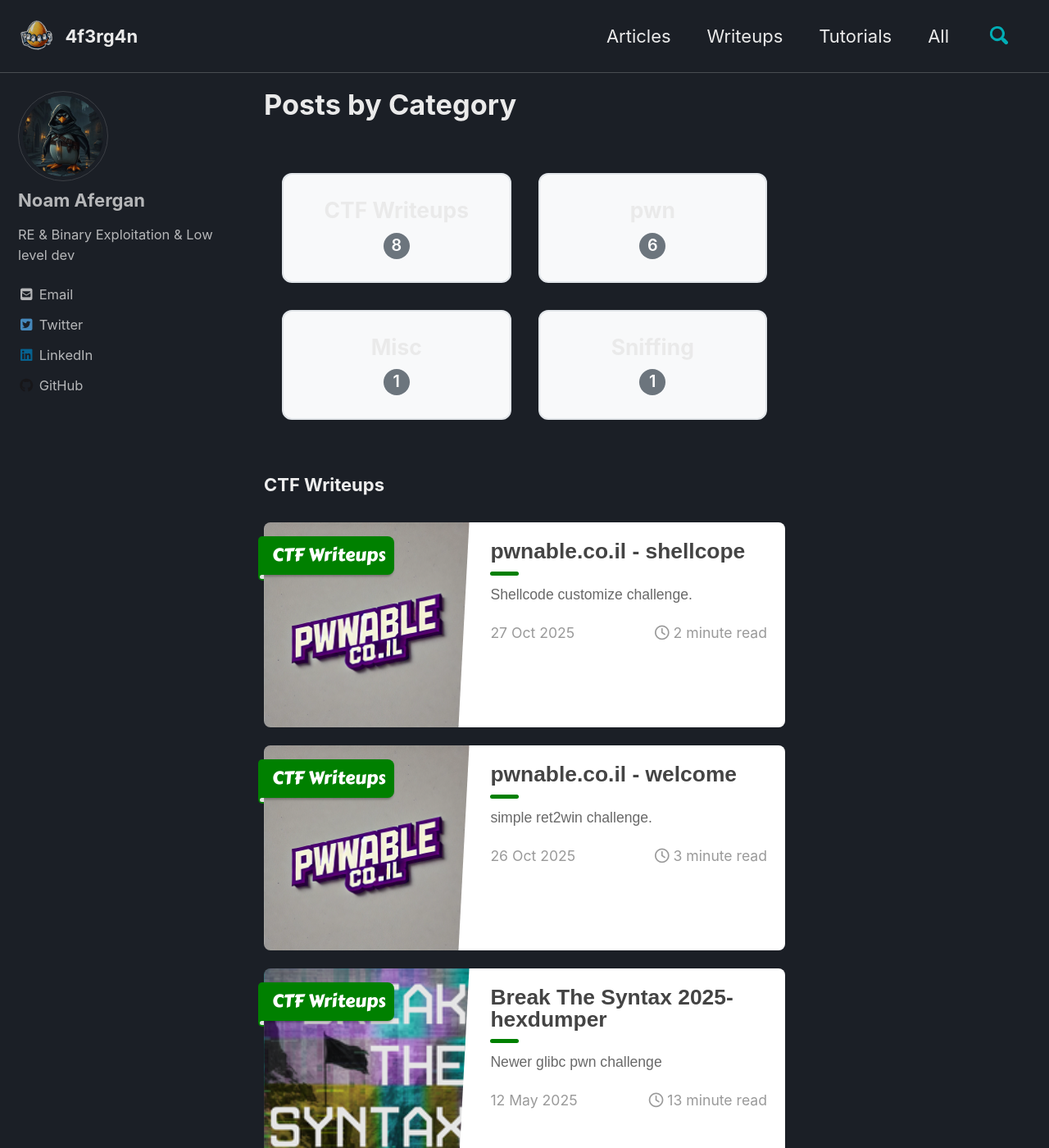
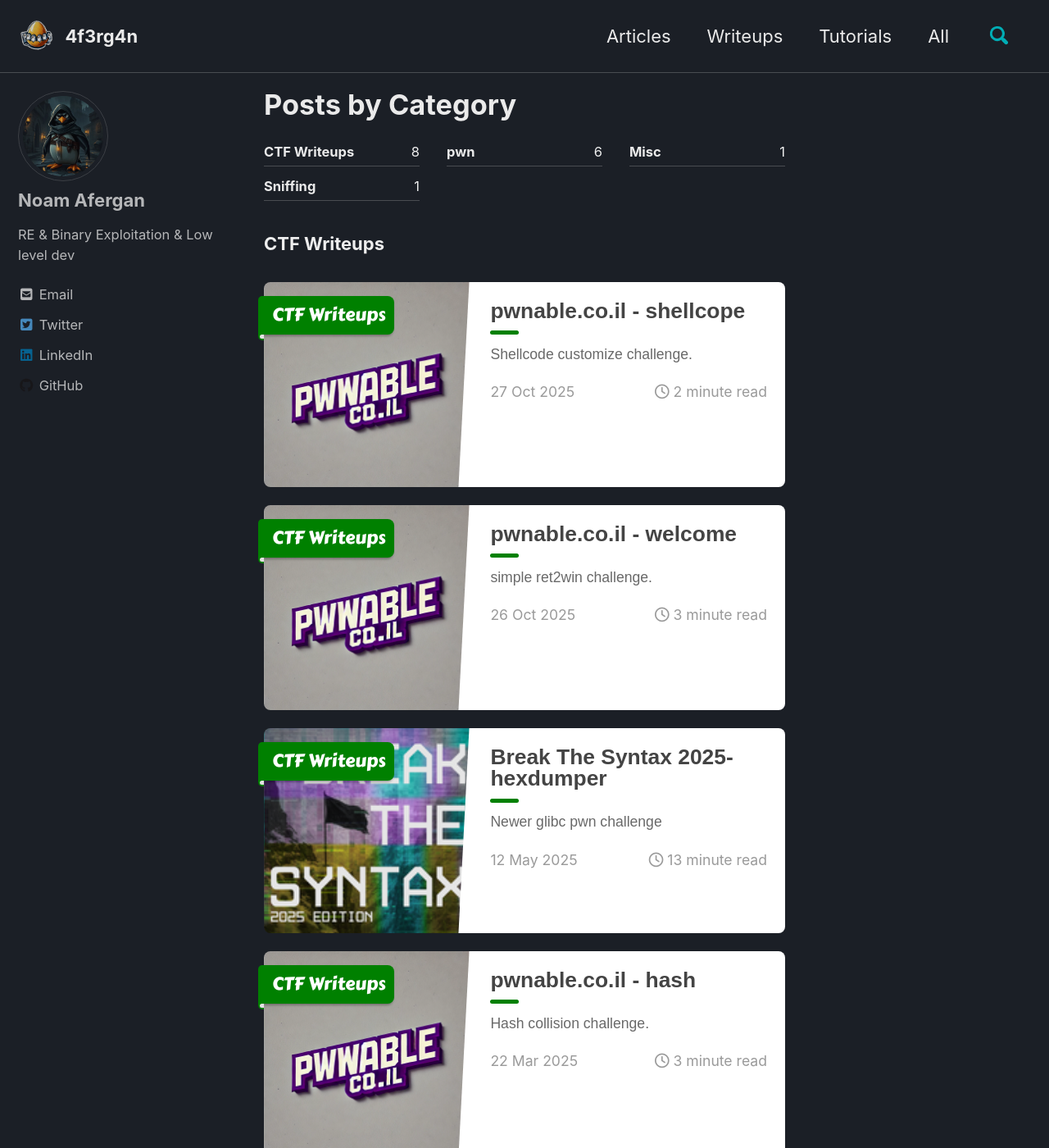
Before and after one commit to 4f3rg4n/4f3rg4n.github.io, a Jekyll site: the page built from _pages/category-archive.md, in a window 1280 px wide and 1400 px high. Shown: the whole window at 82% size. Built offline with Jekyll 4.4.1, drawn with Linux system fonts in a browser that asks for light colours; cached includes are drawn as plain includes; nearby versions of some CDN libraries.

Commit message:
Update categories.html

```diff
--- a/_layouts/categories.html
+++ b/_layouts/categories.html
@@ -11,21 +11,19 @@ layout: archive
   {% endif %}
 {% endfor %}
 
-<!-- Symmetric Category Index -->
-<div class="category-grid">
+<ul class="taxonomy__index">
   {% for i in (1..categories_max) reversed %}
     {% for category in site.categories %}
       {% if category[1].size == i %}
-        <div class="category-item">
-          <a href="#{{ category[0] | slugify | downcase }}">
-            <strong>{{ category[0] }}</strong>
-            <span class="category-count">{{ i }}</span>
+        <li>
+          <a href="#{{ category[0] | slugify }}">
+            <strong>{{ category[0] }}</strong> <span class="taxonomy__count">{{ i }}</span>
           </a>
-        </div>
+        </li>
       {% endif %}
     {% endfor %}
   {% endfor %}
-</div>
+</ul>
 
 {% for i in (1..categories_max) reversed %}
   {% for category in site.categories %}
@@ -42,69 +40,3 @@ layout: archive
     {% endif %}
   {% endfor %}
 {% endfor %}
-
-<style>
-.category-grid {
-  display: grid;
-  grid-template-columns: repeat(auto-fit, minmax(200px, 1fr));
-  gap: 1.5rem;
-  margin: 2rem 0;
-  padding: 1rem;
-}
-
-.category-item {
-  text-align: center;
-}
-
-.category-item a {
-  display: flex;
-  flex-direction: column;
-  align-items: center;
-  padding: 1.25rem 1rem;
-  border: 2px solid #e1e5e9;
-  border-radius: 12px;
-  background: #f8f9fa;
-  text-decoration: none;
-  color: inherit;
-  transition: all 0.3s ease;
-  min-height: 100px;
-  justify-content: center;
-}
-
-.category-item a:hover {
-  background: #007bff;
-  color: white;
-  transform: translateY(-4px);
-  box-shadow: 0 8px 25px rgba(0,123,255,0.3);
-  border-color: #007bff;
-}
-
-.category-item strong {
-  display: block;
-  font-size: 1.2em;
-  font-weight: 700;
-  margin-bottom: 0.5rem;
-  line-height: 1.2;
-}
-
-.category-count {
-  background: #6c757d;
-  color: white;
-  border-radius: 50%;
-  width: 32px;
-  height: 32px;
-  display: flex;
-  align-items: center;
-  justify-content: center;
-  font-size: 0.9em;
-  font-weight: 600;
-}
-
-/* Mobile */
-@media (max-width: 768px) {
-  .category-grid {
-    grid-template-columns: 1fr;
-    gap: 1rem;
-  }
-}
-</style>
```
